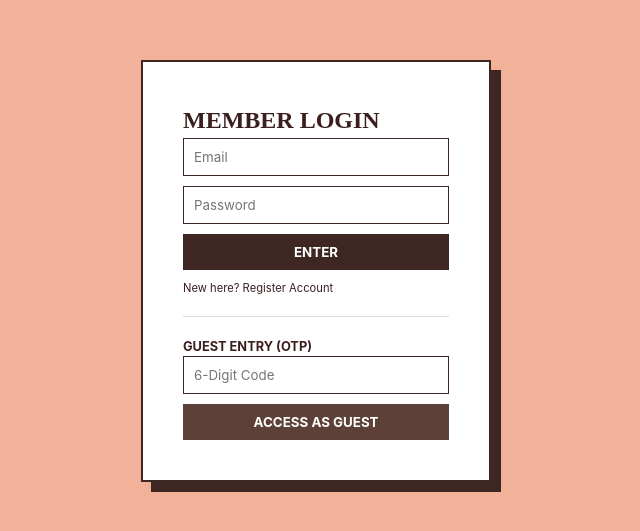
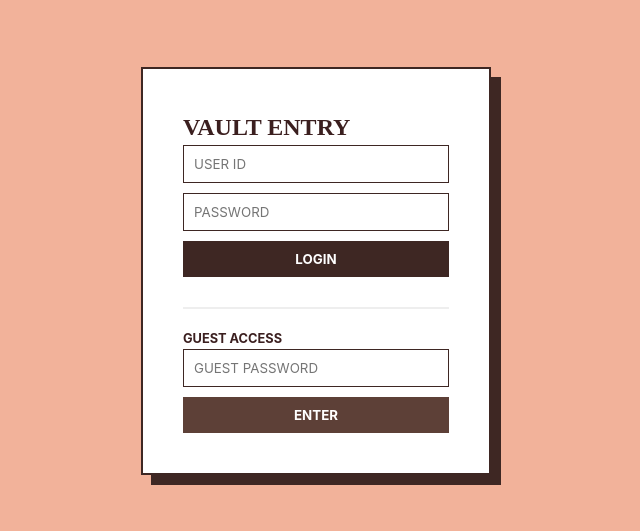
Before and after one commit to Babysterek/ficvault, a React (Vite) app: page /entry in a window 1280 px wide. Shown: the part 129-660 px from the top of the page, without its empty margins (324-964 px from the left). Built offline with nearby package versions, Linux system fonts and the light colour scheme; no server answers.

Commit message:
fixed duplicate imports and syntax errors in app.tsx

```diff
--- a/src/App.tsx
+++ b/src/App.tsx
@@ -5,13 +5,14 @@ import Home from './pages/Home';
 import Reader from './pages/Reader';
 import NewStory from './pages/NewStory';
 import MyStories from './pages/MyStories';
+import AdminPortal from './pages/AdminPortal';
 import PreHome from './pages/PreHome';
 import PostChapter from './pages/PostChapter';
 import ManageStories from './pages/ManageStories';
 import PostWordDoc from './pages/PostWordDoc';
 import PostEpub from './pages/PostEpub';
 import EditChapter from './pages/EditChapter';
-import AdminPortal from './pages/AdminPortal';
+import './App.css';
 
 function App() {
   const [user, setUser] = useState<any>(() => {
@@ -21,8 +22,6 @@ function App() {
 
   useEffect(() => {
     if (user) {
-      // 🛡️ ADMIN IDENTIFICATION
-      user.isAdmin = user.email === 'your-admin@email.com';
       localStorage.setItem('ficvault_user', JSON.stringify(user));
     } else {
       localStorage.removeItem('ficvault_user');
@@ -31,13 +30,14 @@ function App() {
 
   return (
     <Router>
+      <div className="app-container">
         <Routes>
           <Route path="/" element={<PreHome />} />
           <Route path="/entry" element={!user ? <Gatekeeper setUser={setUser} /> : <Navigate to="/archive" />} />
 
-        {/* MEMBER ROUTES */}
+          {/* 📖 MEMBER ROUTES */}
           <Route path="/archive" element={user ? <Home user={user} /> : <Navigate to="/entry" />} />
-        <Route path="/read/:id" element={user ? <Reader user={user} /> : <Navigate to="/entry" />} />
+          <Route path="/read/:id" element={user ? <Reader /> : <Navigate to="/entry" />} />
           <Route path="/my-stories" element={user ? <MyStories user={user} /> : <Navigate to="/entry" />} />
 
           {/* 🔐 ADMIN ONLY ROUTES */}
@@ -51,6 +51,7 @@ function App() {
 
           <Route path="*" element={<Navigate to="/" />} />
         </Routes>
+      </div>
     </Router>
   );
 }
--- a/src/components/Gatekeeper.tsx
+++ b/src/components/Gatekeeper.tsx
@@ -2,45 +2,40 @@ import { useState } from 'react';
 import { supabase } from '../supabase';
 
 export default function Gatekeeper({ setUser }: any) {
-    const [isLogin, setIsLogin] = useState(true);
-    const [otp, setOtp] = useState('');
-    const [email, setEmail] = useState('');
+    const [userId, setUserId] = useState('');
     const [password, setPassword] = useState('');
-    const [pseudo, setPseudo] = useState('');
+    const [guestCode, setGuestCode] = useState('');
 
-    const handleAuth = async () => {
-        if (isLogin) {
-            const { data, error } = await supabase.auth.signInWithPassword({ email, password });
-            if (error) return alert("Access Denied: Invalid Credentials");
-            setUser({ ...data.user, pseudo: data.user?.user_metadata?.pseudo });
+    const handleAdminAuth = () => {
+        if (userId === 'Babysterek' && password === 'ammuisfine') {
+            setUser({ id: 'admin_1', pseudo: 'Babysterek', isAdmin: true });
         } else {
-            const { data, error } = await supabase.auth.signUp({ email, password, options: { data: { pseudo } } });
-            if (error) return alert(error.message);
-            alert("Verification email sent!");
+            alert("🔒 Invalid Credentials");
         }
     };
 
     const enterAsGuest = async () => {
-        const { data } = await supabase.from('vault_access').select('*').eq('otp_code', otp).eq('is_used', false).single();
-        if (data) setUser({ id: 'guest', pseudo: 'Guest Visitor', isAdmin: false });
-        else alert("🔒 Invalid or expired OTP.");
+        const { data } = await supabase.from('vault_access').select('*').eq('otp_code', guestCode).single();
+        if (data) {
+            setUser({ id: 'guest', pseudo: 'Guest Visitor', isAdmin: false });
+        } else {
+            alert("🔒 Invalid Guest Password");
+        }
     };
 
     return (
         <div style={{ background: '#F2B29A', minHeight: '100vh', display: 'flex', alignItems: 'center', justifyContent: 'center' }}>
             <div style={{ background: 'white', padding: '40px', border: '2px solid #3E2723', width: '350px', boxShadow: '10px 10px 0 #3E2723' }}>
-                <h2 style={{ fontFamily: 'serif' }}>{isLogin ? 'MEMBER LOGIN' : 'CREATE ID'}</h2>
-                {!isLogin && <input placeholder="Pseudo" onChange={e => setPseudo(e.target.value)} style={inputStyle} />}
-                <input placeholder="Email" onChange={e => setEmail(e.target.value)} style={inputStyle} />
-                <input type="password" placeholder="Password" onChange={e => setPassword(e.target.value)} style={inputStyle} />
-                <button onClick={handleAuth} style={btnStyle}>{isLogin ? 'ENTER' : 'REGISTER'}</button>
-                <p onClick={() => setIsLogin(!isLogin)} style={{ cursor: 'pointer', fontSize: '0.7rem', marginTop: '10px' }}>
-                    {isLogin ? "New here? Register Account" : "Return to Login"}
-                </p>
-                <div style={{ borderTop: '1px solid #ddd', marginTop: '20px', paddingTop: '20px' }}>
-                    <p style={{ fontSize: '0.8rem', fontWeight: 'bold' }}>GUEST ENTRY (OTP)</p>
-                    <input placeholder="6-Digit Code" onChange={e => setOtp(e.target.value)} style={inputStyle} />
-                    <button onClick={enterAsGuest} style={{ ...btnStyle, background: '#5D4037' }}>ACCESS AS GUEST</button>
+                <h2 style={{ fontFamily: 'serif' }}>VAULT ENTRY</h2>
+                <div style={{ marginBottom: '30px' }}>
+                    <input placeholder="USER ID" onChange={e => setUserId(e.target.value)} style={inputStyle} />
+                    <input type="password" placeholder="PASSWORD" onChange={e => setPassword(e.target.value)} style={inputStyle} />
+                    <button onClick={handleAdminAuth} style={btnStyle}>LOGIN</button>
+                </div>
+                <div style={{ borderTop: '2px solid #eee', paddingTop: '20px' }}>
+                    <p style={{ fontSize: '0.8rem', fontWeight: 'bold' }}>GUEST ACCESS</p>
+                    <input placeholder="GUEST PASSWORD" onChange={e => setGuestCode(e.target.value)} style={inputStyle} />
+                    <button onClick={enterAsGuest} style={{ ...btnStyle, background: '#5D4037' }}>ENTER</button>
                 </div>
             </div>
         </div>
--- a/src/pages/EditChapter.tsx
+++ b/src/pages/EditChapter.tsx
@@ -9,47 +9,38 @@ export default function EditChapter() {
     const navigate = useNavigate();
     const editorRef = useRef<any>(null);
     const [chapter, setChapter] = useState<any>(null);
-    const [loading, setLoading] = useState(true);
 
     useEffect(() => {
-        const fetchChapter = async () => {
+        const fetch = async () => {
             const { data } = await supabase.from('chapters').select('*, stories(title)').eq('id', id).single();
             if (data) setChapter(data);
-            setLoading(false);
         };
-        fetchChapter();
+        fetch();
     }, [id]);
 
-    const handleUpdate = async () => {
-        const newContent = editorRef.current ? editorRef.current.getContent() : '';
-        await supabase.from('chapters').update({ content: newContent }).eq('id', id);
-        alert("Changes Saved!");
+    const save = async () => {
+        const content = editorRef.current?.getContent();
+        await supabase.from('chapters').update({ content }).eq('id', id);
+        alert("Saved!");
         navigate('/manage-stories');
     };
 
-    if (loading) return <div style={{ padding: '50px' }}>Decrypting File...</div>;
-
     return (
         <div style={{ padding: '40px', background: '#F2B29A', minHeight: '100vh' }}>
-            <div style={{ background: 'white', padding: '30px', maxWidth: '1000px', margin: 'auto', border: '2px solid #3E2723', textAlign: 'left' }}>
+            <div style={{ background: 'white', padding: '30px', maxWidth: '1000px', margin: 'auto', border: '2px solid #3E2723' }}>
                 <h2>EDITING: {chapter?.stories?.title} - Ch {chapter?.chapter_number}</h2>
-                <div style={{ marginTop: '20px', border: '1px solid #ccc' }}>
                 <Editor
                     apiKey="0dwpdw2m9932lqvdy75kj7fil1nrgcio3dk6ij0f74cemevw"
                     onInit={(_evt: any, editor: any) => editorRef.current = editor}
                     initialValue={chapter?.content}
                     init={{
-                            height: 600,
-                            menubar: false,
-                            plugins: ['link', 'image', 'lists', 'code', 'hr', 'paste', 'media'],
-                            toolbar: 'undo redo | blocks fontfamily | bold italic underline | bullist numlist | link image media | code',
+                        height: 500,
+                        plugins: ['link', 'image', 'lists', 'code', 'hr', 'paste'],
+                        toolbar: 'blocks fontfamily | bold italic underline | link image | code',
                         image_dimensions: true,
                     }}
                 />
-                </div>
-                <button onClick={handleUpdate} style={{ marginTop: '20px', padding: '15px 40px', background: '#3E2723', color: 'white', border: 'none', cursor: 'pointer', fontWeight: 'bold' }}>
-                    SAVE CHANGES
-                </button>
+                <button onClick={save} style={{ marginTop: '20px', background: '#3E2723', color: 'white', padding: '10px 30px', border: 'none', cursor: 'pointer' }}>SAVE CHANGES</button>
             </div>
         </div>
     );
--- a/src/pages/PostWordDoc.tsx
+++ b/src/pages/PostWordDoc.tsx
@@ -17,12 +17,17 @@ export default function PostWordDoc() {
 
             const { data: storyData } = await supabase.from('stories').insert([{ title, author: 'Babysterek' }]).select().single();
             if (storyData) {
-                // Splits by "Chapter" and ignores short snippets (like Table of Contents)
+                // Splits text every time it sees "Chapter" followed by a number
                 const parts = html.split(/Chapter\s+\d+/i).filter(p => p.length > 500);
                 for (let i = 0; i < parts.length; i++) {
-                    await supabase.from('chapters').insert([{ story_id: storyData.id, chapter_number: i + 1, content: parts[i], title: `Chapter ${i + 1}` }]);
+                    await supabase.from('chapters').insert([{
+                        story_id: storyData.id,
+                        chapter_number: i + 1,
+                        content: parts[i],
+                        title: `Chapter ${i + 1}`
+                    }]);
                 }
-                alert("✨ Successfully split and archived " + parts.length + " chapters.");
+                alert("✨ Archive Complete! Split " + parts.length + " chapters.");
             }
             setLoading(false);
         };
@@ -32,12 +37,10 @@ export default function PostWordDoc() {
     return (
         <div style={{ padding: '40px', background: '#F2B29A', minHeight: '100vh' }}>
             <div style={{ background: 'white', padding: '40px', maxWidth: '600px', margin: 'auto', border: '2px solid #3E2723' }}>
-                <h2>VAULT: AUTO-IMPORT</h2>
-                <p>I will automatically detect the title and split the 14 chapters from your .docx file.</p>
-                <label style={{ display: 'block', padding: '30px', border: '2px dashed #3E2723', cursor: 'pointer', textAlign: 'center' }}>
-                    {loading ? "DECRYPTING..." : "UPLOAD WORD FILE"}
-                    <input type="file" accept=".docx" onChange={handleFile} style={{ display: 'none' }} />
-                </label>
+                <h2>WORD AUTO-IMPORT</h2>
+                <p>I will detect the title and split the chapters automatically.</p>
+                <input type="file" accept=".docx" onChange={handleFile} disabled={loading} />
+                {loading && <p style={{ color: 'red', fontWeight: 'bold' }}>ARCHIVING...</p>}
             </div>
         </div>
     );
```
Also changed, not shown: src/pages/NewStory.tsx (+8 -7 lines). Lines whose indentation alone changed are shown as unchanged.
